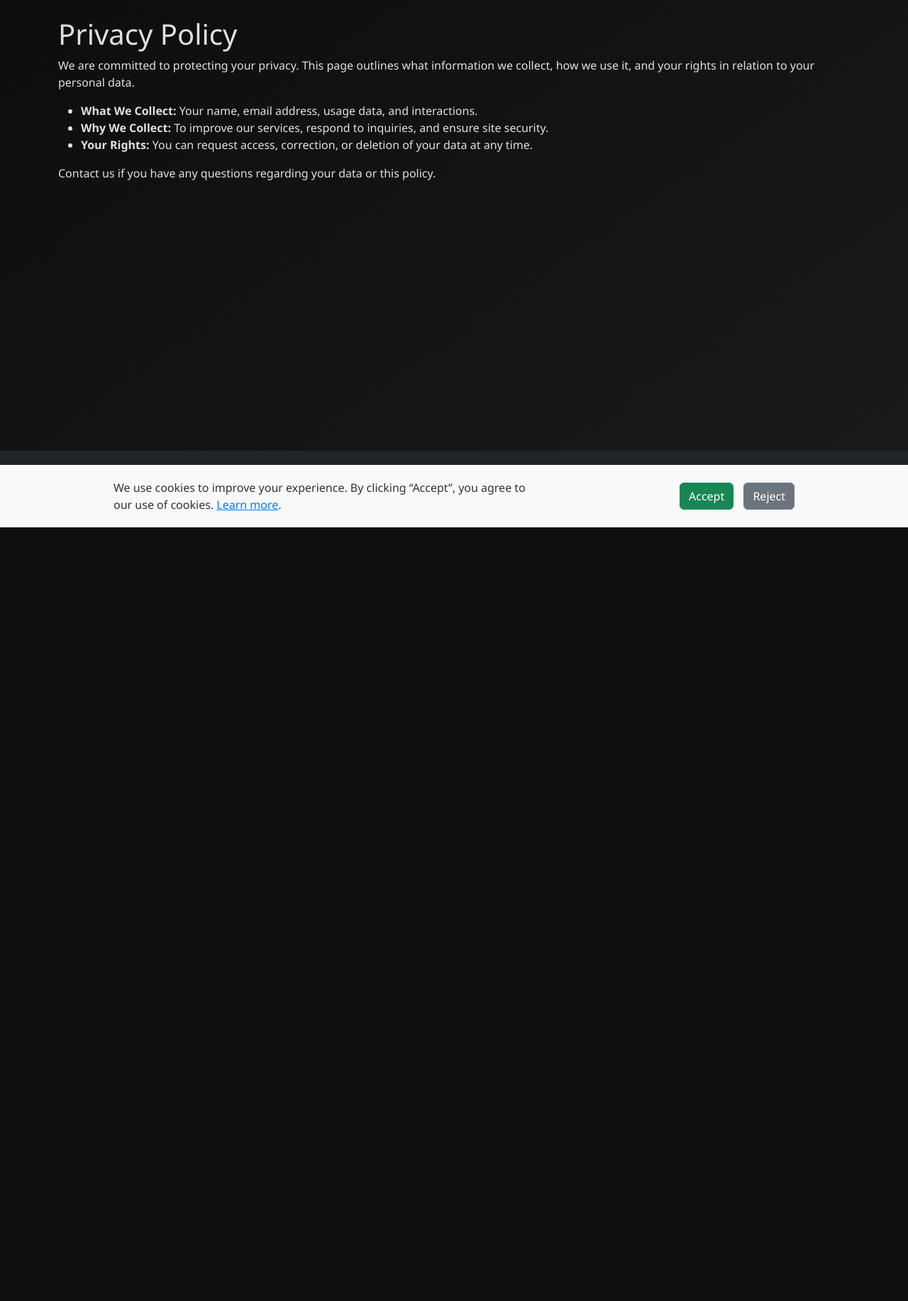
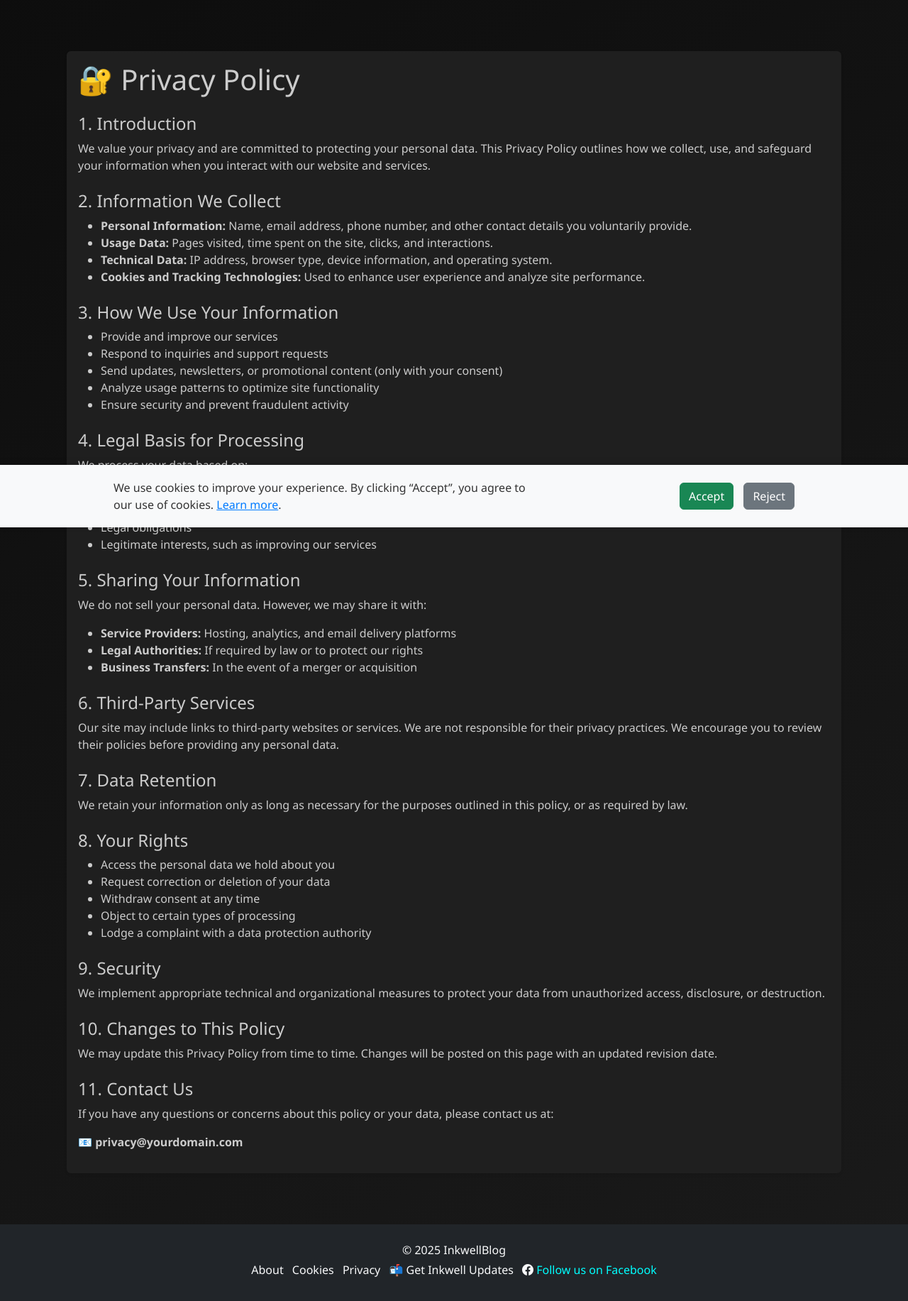
Before and after one commit to AlexeyKopchinskiy/Portfolio-project-5-v2, a Django app: page /privacy/ in a window 1280 px wide. Shown: the part 57-1890 px from the top of the page at 71% size. Before the commit the page ends 800 px from the top, so only its background shows below. Run offline with Django 4.2, Linux system fonts and the light colour scheme.

Commit message:
Update privacy policy

```diff
--- a/pages/templates/pages/privacy.html
+++ b/pages/templates/pages/privacy.html
@@ -1,12 +1,95 @@
 {% extends "base.html" %}
 {% block title %}Privacy Policy — InkwellBlog{% endblock %}
 {% block content %}
-  <h1>Privacy Policy</h1>
-  <p>We are committed to protecting your privacy. This page outlines what information we collect, how we use it, and your rights in relation to your personal data.</p>
-  <ul>
-    <li><strong>What We Collect:</strong> Your name, email address, usage data, and interactions.</li>
-    <li><strong>Why We Collect:</strong> To improve our services, respond to inquiries, and ensure site security.</li>
-    <li><strong>Your Rights:</strong> You can request access, correction, or deletion of your data at any time.</li>
-  </ul>
-  <p>Contact us if you have any questions regarding your data or this policy.</p>
+  <div class="container py-5">
+    <div class="card shadow-sm">
+      <div class="card-body">
+        <h1 class="card-title mb-4">🔐 Privacy Policy</h1>
+
+        <section class="mb-4">
+          <h4>1. Introduction</h4>
+          <p>We value your privacy and are committed to protecting your personal data. This Privacy Policy outlines how we collect, use, and safeguard your information when you interact with our website and services.</p>
+        </section>
+
+        <section class="mb-4">
+          <h4>2. Information We Collect</h4>
+          <ul>
+            <li><strong>Personal Information:</strong> Name, email address, phone number, and other contact details you voluntarily provide.</li>
+            <li><strong>Usage Data:</strong> Pages visited, time spent on the site, clicks, and interactions.</li>
+            <li><strong>Technical Data:</strong> IP address, browser type, device information, and operating system.</li>
+            <li><strong>Cookies and Tracking Technologies:</strong> Used to enhance user experience and analyze site performance.</li>
+          </ul>
+        </section>
+
+        <section class="mb-4">
+          <h4>3. How We Use Your Information</h4>
+          <ul>
+            <li>Provide and improve our services</li>
+            <li>Respond to inquiries and support requests</li>
+            <li>Send updates, newsletters, or promotional content (only with your consent)</li>
+            <li>Analyze usage patterns to optimize site functionality</li>
+            <li>Ensure security and prevent fraudulent activity</li>
+          </ul>
+        </section>
+
+        <section class="mb-4">
+          <h4>4. Legal Basis for Processing</h4>
+          <p>We process your data based on:</p>
+          <ul>
+            <li>Your consent</li>
+            <li>The necessity to fulfill a contract</li>
+            <li>Legal obligations</li>
+            <li>Legitimate interests, such as improving our services</li>
+          </ul>
+        </section>
+
+        <section class="mb-4">
+          <h4>5. Sharing Your Information</h4>
+          <p>We do not sell your personal data. However, we may share it with:</p>
+          <ul>
+            <li><strong>Service Providers:</strong> Hosting, analytics, and email delivery platforms</li>
+            <li><strong>Legal Authorities:</strong> If required by law or to protect our rights</li>
+            <li><strong>Business Transfers:</strong> In the event of a merger or acquisition</li>
+          </ul>
+        </section>
+
+        <section class="mb-4">
+          <h4>6. Third-Party Services</h4>
+          <p>Our site may include links to third-party websites or services. We are not responsible for their privacy practices. We encourage you to review their policies before providing any personal data.</p>
+        </section>
+
+        <section class="mb-4">
+          <h4>7. Data Retention</h4>
+          <p>We retain your information only as long as necessary for the purposes outlined in this policy, or as required by law.</p>
+        </section>
+
+        <section class="mb-4">
+          <h4>8. Your Rights</h4>
+          <ul>
+            <li>Access the personal data we hold about you</li>
+            <li>Request correction or deletion of your data</li>
+            <li>Withdraw consent at any time</li>
+            <li>Object to certain types of processing</li>
+            <li>Lodge a complaint with a data protection authority</li>
+          </ul>
+        </section>
+
+        <section class="mb-4">
+          <h4>9. Security</h4>
+          <p>We implement appropriate technical and organizational measures to protect your data from unauthorized access, disclosure, or destruction.</p>
+        </section>
+
+        <section class="mb-4">
+          <h4>10. Changes to This Policy</h4>
+          <p>We may update this Privacy Policy from time to time. Changes will be posted on this page with an updated revision date.</p>
+        </section>
+
+        <section>
+          <h4>11. Contact Us</h4>
+          <p>If you have any questions or concerns about this policy or your data, please contact us at:</p>
+          <p>📧 <strong>privacy@yourdomain.com</strong></p>
+        </section>
+      </div>
+    </div>
+  </div>
 {% endblock %}
```
